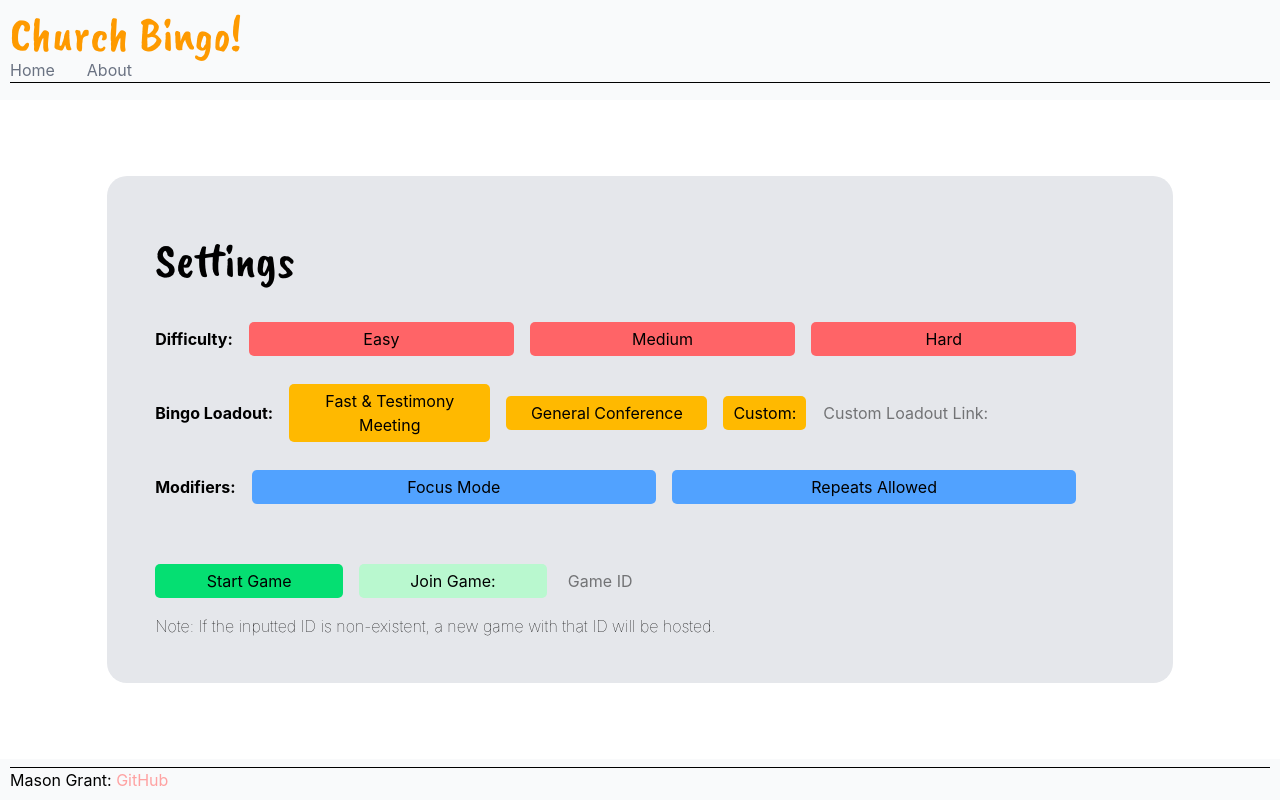
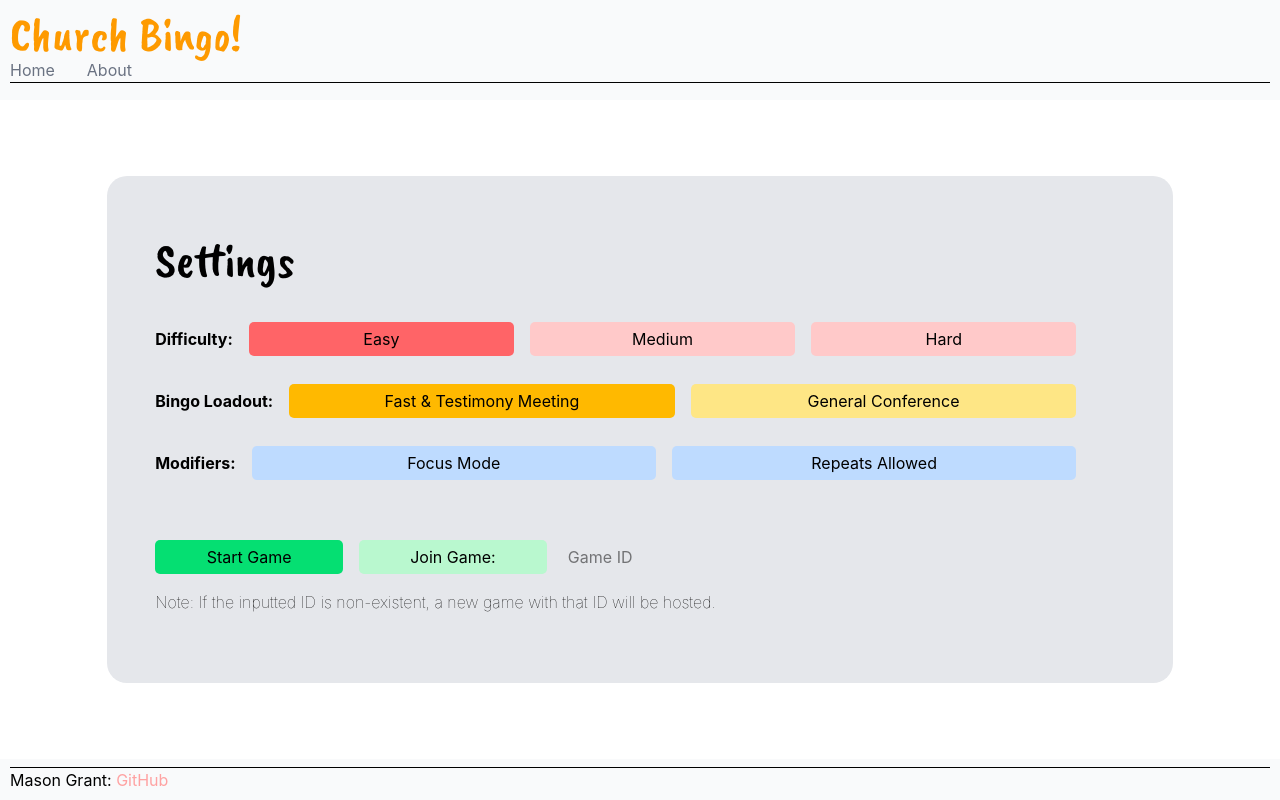
Before and after one commit to TheNewGrant/startup, a React (Vite) app: page /setup in a window 1280 px wide. Built offline with nearby package versions, Linux system fonts and the light colour scheme.

Commit message:
Finish implementing button reactivity in setup.jsx

```diff
--- a/src/setup/setup.jsx
+++ b/src/setup/setup.jsx
@@ -28,15 +28,6 @@ export function Setup(properties) {
     createID(newID);
   }
 
-  function changeDifficulty(diff) {
-    // console.log(`Setting difficulty to ${diff}`)
-    properties.setSettings(prev => ({...prev, difficulty: diff}))
-  }
-
-  function toggleFocusMode() {
-    properties.settings
-  }
-
   async function createID(id) {
     localStorage.setItem("gameID", id);
     properties.onGameIDChange(id);
@@ -51,8 +42,64 @@ export function Setup(properties) {
     console.log(ID);
   }
 
-  function joinGame() {
+  async function joinGame() {
     localStorage.getItem("gameID"); // We can't connect to the game yet, but this is the placeholder
+  }
+
+  function changeDifficulty(diff) {
+    // console.log(`Setting difficulty to ${diff}`)
+    setDifficulty(diff)
+    properties.setSettings(prev => ({...prev, difficulty: diff}))
+  }
+
+  function highlightDifficultyButton(diff) {
+    if (difficulty == diff) {
+      return "bg-red-400 hover:bg-red-500 dark:bg-amber-400 dark:hover:bg-amber-500";
+    } else {
+      return "bg-red-200 hover:bg-red-300 dark:bg-amber-200 dark:hover:bg-amber-300";
+    }
+  }
+
+  function changeLoadout(load) {
+    // console.log(`Setting loadout to ${load}`)
+    setLoadout(load)
+    properties.setSettings(prev => ({...prev, loadout: load}))
+  }
+
+  function highlightLoadoutButton(load) {
+    if (loadout == load) {
+      return "dark:bg-red-400 dark:hover:bg-red-500 bg-amber-400 hover:bg-amber-700";
+    } else {
+      return "dark:bg-red-200 dark:hover:bg-red-300 bg-amber-200 hover:bg-amber-300";
+    }
+  }
+
+  function toggleFocusMode() {
+    // console.log(`Focus mode is: ${(focus == true) ? false : true}`)
+    setFocusMode((focus == true) ? false : true);
+    properties.setSettings(prev => ({...prev, focusMode: (focus == true) ? false : true}))
+  }
+
+  function highlightFocusButton() {
+    if (focus == true) {
+      return "bg-blue-400 hover:bg-blue-500 dark:bg-green-400 dark:hover:bg-green-500";
+    } else {
+      return "bg-blue-200 hover:bg-blue-300 dark:bg-green-200 dark:hover:bg-green-300";
+    }
+  }
+
+  function highlightRepeatButton() {
+    if (repeats == true) {
+      return "bg-blue-400 hover:bg-blue-500 dark:bg-green-400 dark:hover:bg-green-500";
+    } else {
+      return "bg-blue-200 hover:bg-blue-300 dark:bg-green-200 dark:hover:bg-green-300";
+    }
+  }
+
+  function toggleRepeatMode() {
+    // console.log(`Repeat mode is: ${(repeats == true) ? false : true}`)
+    setRepeats((repeats == true) ? false : true);
+    properties.setSettings(prev => ({...prev, repeatsAllowed: (repeats == true) ? false : true}))
   }
 
   return (
@@ -63,19 +110,19 @@ export function Setup(properties) {
           <div id="difficulty" className="settings-section">
             <label>Difficulty:</label>
             <button
-                className="bg-red-400 hover:bg-red-500 dark:bg-amber-400 dark:hover:bg-amber-500"
+                className = {highlightDifficultyButton("easy")}
                 type="button"
                 onClick = {() => changeDifficulty("easy")}>
               Easy
             </button>
             <button
-                className="bg-red-400 hover:bg-red-500 dark:bg-amber-400 dark:hover:bg-amber-500"
+                className = {highlightDifficultyButton("medium")}
                 type="button"
                 onClick = {() => changeDifficulty("medium")}>
               Medium
             </button>
             <button
-                className="bg-red-400 hover:bg-red-500 dark:bg-amber-400 dark:hover:bg-amber-500"
+                className = {highlightDifficultyButton("hard")}
                 type="button"
                 onClick = {() => changeDifficulty("hard")}>
               Hard
@@ -83,25 +130,31 @@ export function Setup(properties) {
           </div>
           <div id="bingo-loadout" className="settings-section">
             <label>Bingo Loadout:</label>
-            <button className="dark:bg-red-400 dark:hover:bg-red-500 bg-amber-400 hover:bg-amber-500" type="button">Fast & Testimony Meeting</button>
-            <button className="dark:bg-red-400 dark:hover:bg-red-500 bg-amber-400 hover:bg-amber-500" type="button">General Conference</button>
-            <div>
-              <button className="dark:bg-red-400 dark:hover:bg-red-500 bg-amber-400 hover:bg-amber-500" type="button">Custom:</button>
-              <input type="text" placeholder="Custom Loadout Link:" />
-            </div>
+            <button
+                className = {highlightLoadoutButton("fast-and-testimony")}
+                type="button"
+                onClick = {() => changeLoadout("fast-and-testimony")}>
+              Fast & Testimony Meeting
+            </button>
+            <button
+                className = {highlightLoadoutButton("general-conference")}
+                type="button"
+                onClick = {() => changeLoadout("general-conference")}>
+              General Conference
+            </button>
           </div>
           <div id="modifiers" className="settings-section">
             <label>Modifiers:</label>
             <button
-                className="bg-blue-400 hover:bg-blue-500 dark:bg-green-400 dark:hover:bg-green-500"
+                className = {highlightFocusButton()}
                 type="button"
-                onClick = {() => setSettings((prev) => ({...prev, focusMode: true}))}>
+                onClick = {() => toggleFocusMode()}>
               Focus Mode
             </button>
             <button
-                className="bg-blue-400 hover:bg-blue-500 dark:bg-green-400 dark:hover:bg-green-500"
+                className = {highlightRepeatButton()}
                 type="button"
-                onClick = {() => setSettings((prev) => ({...prev, focusMode: true}))}>
+                onClick = {() => toggleRepeatMode()}>
               Repeats Allowed
             </button>
           </div>
```
